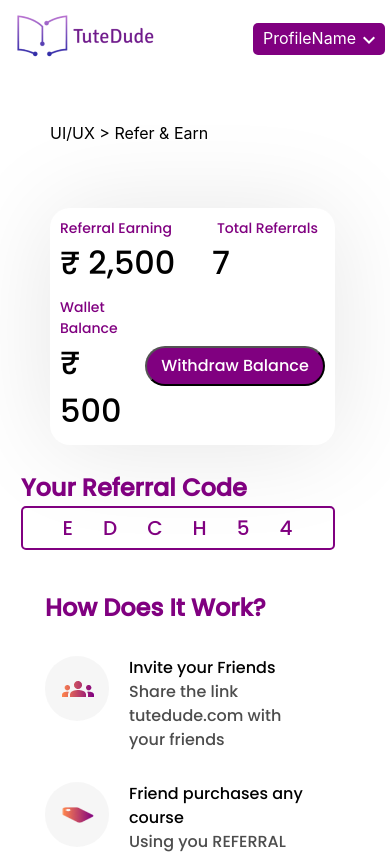
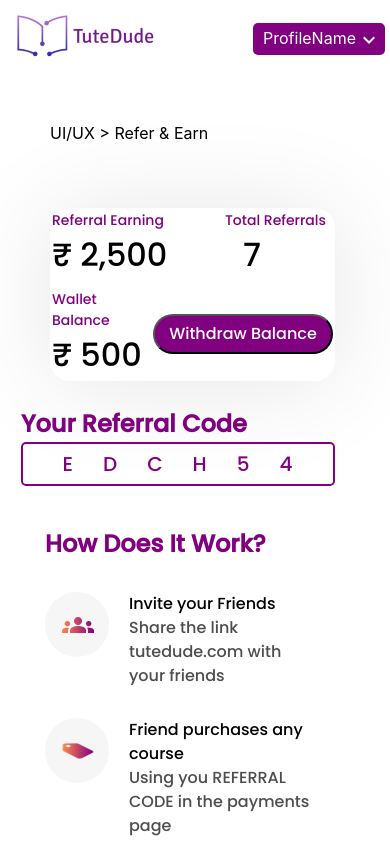
Before and after one commit to YogeshTiwari10/TuteDude, a React (Create React App) app: page / in a window 390 px wide. Shown: the top 854 px of the page. Built offline with nearby package versions, Linux system fonts and the light colour scheme; a web font is replaced by a local one.

Commit message:
layout optimization

```diff
--- a/src/Components/Friends/Friends.scss
+++ b/src/Components/Friends/Friends.scss
@@ -70,6 +70,10 @@
     line-height: 21px;
     color: #800080;
     padding: 15px 20px 2px 20px;
+    @media screen and (max-width:360px) {
+        padding: 10px 0px 0px 7px;
+
+    }
 
 }
 
@@ -92,8 +96,18 @@
         font-size: 14px;
         line-height: 24px;
         letter-spacing: 0.1em;
-        padding: 18px 10px;
+        padding: 18px 1px;
     }
+}
+@media screen and (max-width:360px){
+    .code-number {
+        font-weight: 500;
+        font-size: 14px;
+        line-height: 24px;
+        letter-spacing: 0.1em;
+        padding: 17px 1px;
+    }
+
 }
 
 .enrolled {
@@ -116,22 +130,18 @@
     margin-top: 20px;
     display: flex;
 
+
     div {
         display: flex;
         justify-content: center;
         width: 358px;
         height: 228px;
 
-        /* NEW GRADIENT 2 */
 
-        // background: linear-gradient(270deg, #800080 0%, #FF864C 100%);
         border-radius: 20px;
-        margin: 0px 10px;
+        margin: 10px 10px;
 
-        @media screen and (max-width:850px) {
 
-            margin-bottom: 20px;
-        }
     }
 
     @media screen and (max-width:850px) {
@@ -275,7 +285,3 @@
 
     }
 }
-
-.referral-scrollbar{
-
-}
--- a/src/Components/HeaderFriend/Headerfriend.jsx
+++ b/src/Components/HeaderFriend/Headerfriend.jsx
@@ -11,9 +11,10 @@ const Headerfriend = () => {
     return (
         <div className="td__headerbar-items">
             <span>UI/UX &gt; <Link to="/" className='refer-page'>Refer & Earn </Link>&gt; Friends Referred</span>
-            <Link to="/">
-                <span className='go__back'><img src={Arrow} alt={NA} />go back</span>
-            </Link>
+
+            <Link to="/" className='refer-page'> <span className='go__back'><img src={Arrow} alt={NA} /> go back</span></Link>
+
+
         </div>
     )
 }
--- a/src/Components/HeaderFriend/Headerfriend.scss
+++ b/src/Components/HeaderFriend/Headerfriend.scss
@@ -33,6 +33,7 @@
     }
 }
 
+
 .go__back {
     font-family: 'Poppins';
     font-style: normal;
--- a/src/Components/Main/Main.scss
+++ b/src/Components/Main/Main.scss
@@ -88,6 +88,7 @@
     @media screen and (max-width:750px) {
         width: 100%;
         margin-left: 90px;
+        padding:2px;
         .element_2{
             align-items: flex-end;
             .span2{
@@ -106,144 +107,50 @@
     }
 
     }
-}
-
-// .wrraper{
-//     display: flex;
-//     justify-content: center;
-//     align-items: center;
-//     box-shadow: 0px 3px 100px rgba(0, 0, 0, 0.1);
-//     border-radius: 20px;
-//     background-color: #FFFFFF;
-//     padding: 52px;
-//     margin-left: 44px;
-//     @media screen and (max-width:550px) {
-//         padding: 52px;
-//         margin-left: 120px;
-//     }
-// }
-
-// .earning__dashboard {
-//     // display: flex;
-//     justify-content: center;
-//     align-items: center;
-//     width: 40%;
-//     align-items: flex-start;
-//     flex-direction: column;
-//     padding-left: 60px;
-//     margin-left: -60px;
+    @media screen and (max-width:360px){
+        width: 100%;
+        margin-left: 90px;
+        .element_2{
+            align-items: flex-end;
+            .span2{
+               padding-right: 65px;
+            }
+        }
+        .element_3{
+            display: none;
+        }
+       .element_4{ .element_5{
+            display: flex;
+            justify-content: flex-start;
+            align-items: flex-start;
+            flex-direction: column;
+        }
+    }
 
 
+    }
+    @media screen and (max-width:414px){
+        width: 100%;
+        margin-left: 90px;
+        .element_2{
+            align-items: flex-end;
+            .span2{
+               padding-right: 65px;
+            }
+        }
+        .element_3{
+            display: none;
+        }
+       .element_4{ .element_5{
+            display: flex;
+            justify-content: flex-start;
+            align-items: flex-start;
+            flex-direction: column;
+        }
+    }
 
-
-//     div {
-//         display: flex;
-//         justify-content: space-evenly;
-//         width: 100%;
-//         // border: 2px solid yellow;
-//         align-items: center;
-
-//         div {
-//             display: flex;
-//             flex-direction: column;
-//             align-items: flex-start;
-//         }
-
-//         @media screen and (max-width:550px) {
-//             width: 100%;
-//         }
-
-//         .dashboard-top {
-//             @media screen and (max-width:550px) {
-//                 justify-content: space-between;
-//                 padding-left: 5px;
-
-//             }
-
-//         }
-//     }
-
-//     .dashboard-top {
-//         @media screen and (max-width:550px) {
-//             margin: 4px 116px 9px 20px;
-//         }
-//     }
-
-//     .col2 {
-//         @media screen and (max-width:550px) {
-//             margin-left: 160px;
-//             margin-right: -25px;
-//         }
-
-//         @media screen and (min-width:550px) {
-//             margin: 0px 25px;
-
-//         }
-
-//     }
-
-//     .dashboard-bottom {
-//         display: flex;
-//         justify-content: center;
-//         align-items: center;
-//         margin-top: 20px;
-//         padding-left: 0px;
-
-//         @media screen and (max-width:550px) {
-//             justify-content: space-between;
-//         }
-//     }
-
-//     .col3 {
-//         @media screen and (max-width:550px) {
-//             display: none;
-//         }
-//     }
-
-//     .col21 {
-//         display: none;
-
-//         @media screen and (max-width:550px) {
-//             display: flex;
-//             justify-content: space-between;
-//             margin-left: -65px;
-//             margin-right: 85px;
-
-//         }
-//     }
-
-//     .btn {
-//         width: auto;
-//         margin-top: 38px;
-
-//         button {
-//             border: none;
-//             outline: none;
-//             padding: 8px 16px;
-//             gap: 10px;
-
-//             width: 180px;
-//             height: 40px;
-//             left: 153px;
-//             top: 119px;
-
-//             background: #800080;
-//             border-radius: 20px;
-//             color: white;
-
-//             font-family: 'Poppins';
-//             font-style: normal;
-//             font-weight: 500;
-//             font-size: 16px;
-//             line-height: 24px;
-//             /* identical to box height */
-
-
-//             color: #FFFFFF;
-//         }
-//     }
-
-// }
+    }
+}
 
 .referral-heading{
     font-family: 'Poppins';
--- a/src/Components/Navbar/Navbar.scss
+++ b/src/Components/Navbar/Navbar.scss
@@ -22,7 +22,7 @@
 .td__profile-mobile {
     display: none;
 
-    @media screen and (max-width : 428px) {
+    @media screen and (max-width : 620px) {
         display: inline-block;
         justify-content: center;
         align-items: center;
@@ -78,7 +78,7 @@
         }
     }
 
-    @media screen and (max-width : 428px) {
+    @media screen and (max-width : 620px) {
         display: none;
 
     }
```
Also changed, not shown: src/Assets/goback.png (added).
